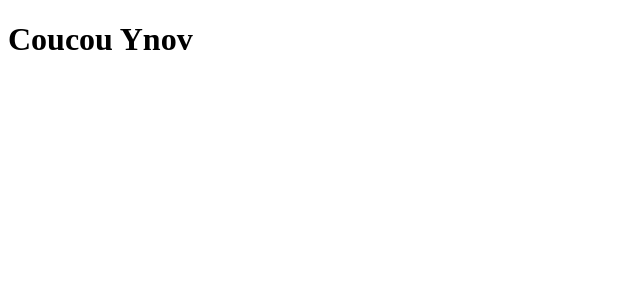
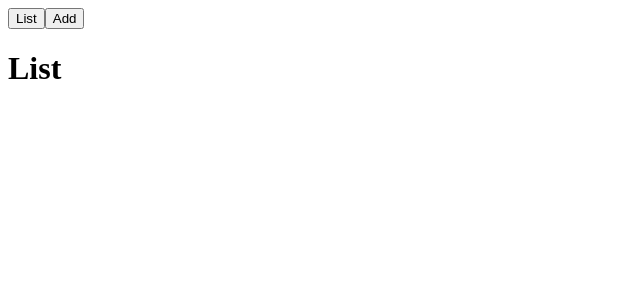
Before and after one commit to ynov-masters-2022/projet-fin-module-theo-simon, a React app: page / in a window 1280 px wide. Shown: the top 300 px of the page, without its empty margins (0-640 px from the left). Built offline with nearby package versions, Linux system fonts and the light colour scheme.

Commit message:
feat: add homemade router

```diff
--- a/src/App.js
+++ b/src/App.js
@@ -1,3 +1,26 @@
-const App = () => <h1>Coucou Ynov</h1>
+import { useState } from 'react';
+
+import List from './components/List.js';
+import Add from './components/Add.js';
+
+const App = () => {
+    const [page, setPage] = useState('List');
+
+    const onPageChange = type => setPage(type);
+
+    return (
+        <div>
+            <header>
+                <button onClick={() => onPageChange('List')}>List</button>
+                <button onClick={() => onPageChange('Add')}>Add</button>
+            </header>
+            {  page === 'List' ? (
+                <List />
+            ) : (
+                <Add />
+            )}
+        </div>
+    );
+};
 
 export default App;
--- /dev/null
+++ b/src/components/Add.js
@@ -0,0 +1,3 @@
+const Add = () => <h1>Add</h1>
+
+export default Add;
--- /dev/null
+++ b/src/components/List.js
@@ -0,0 +1,3 @@
+const List = () => <h1>List</h1>
+
+export default List;
```
Also changed, not shown: 1 other file (tests, documents, lock files or other folders).
